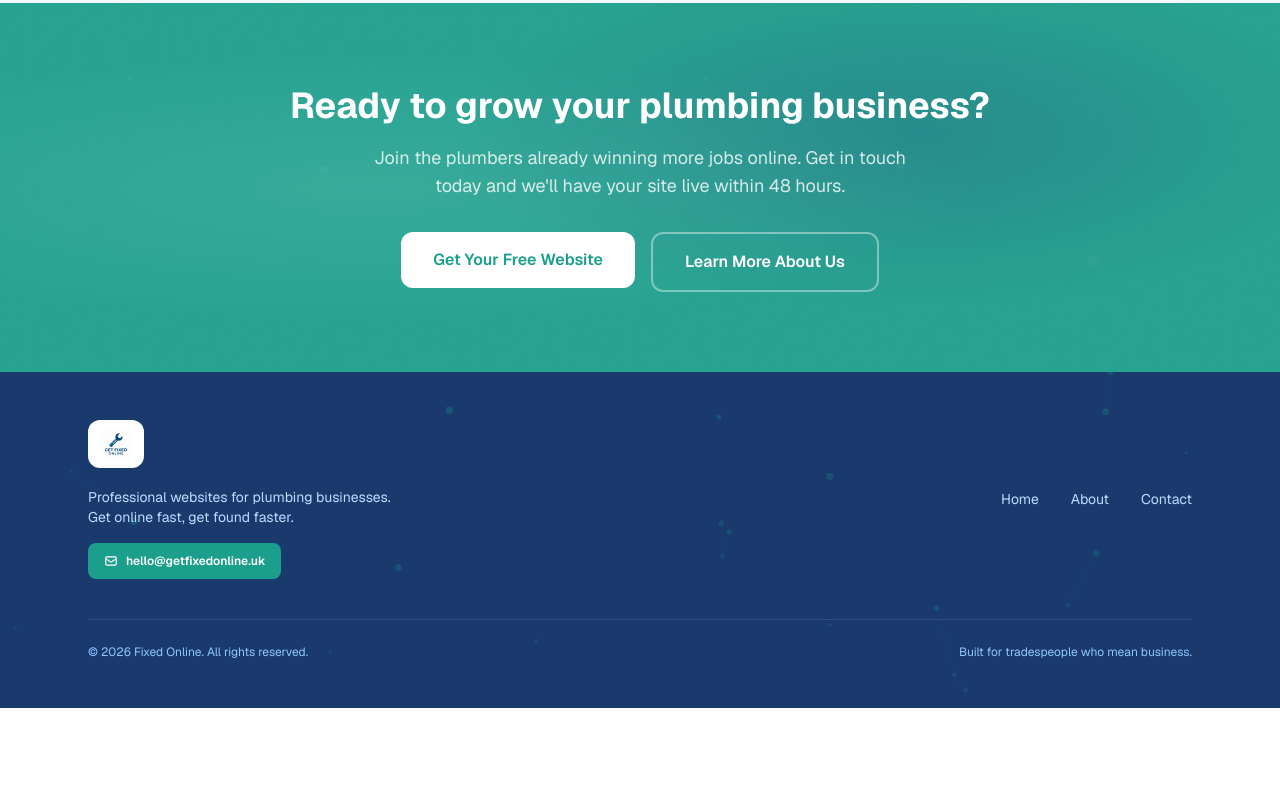
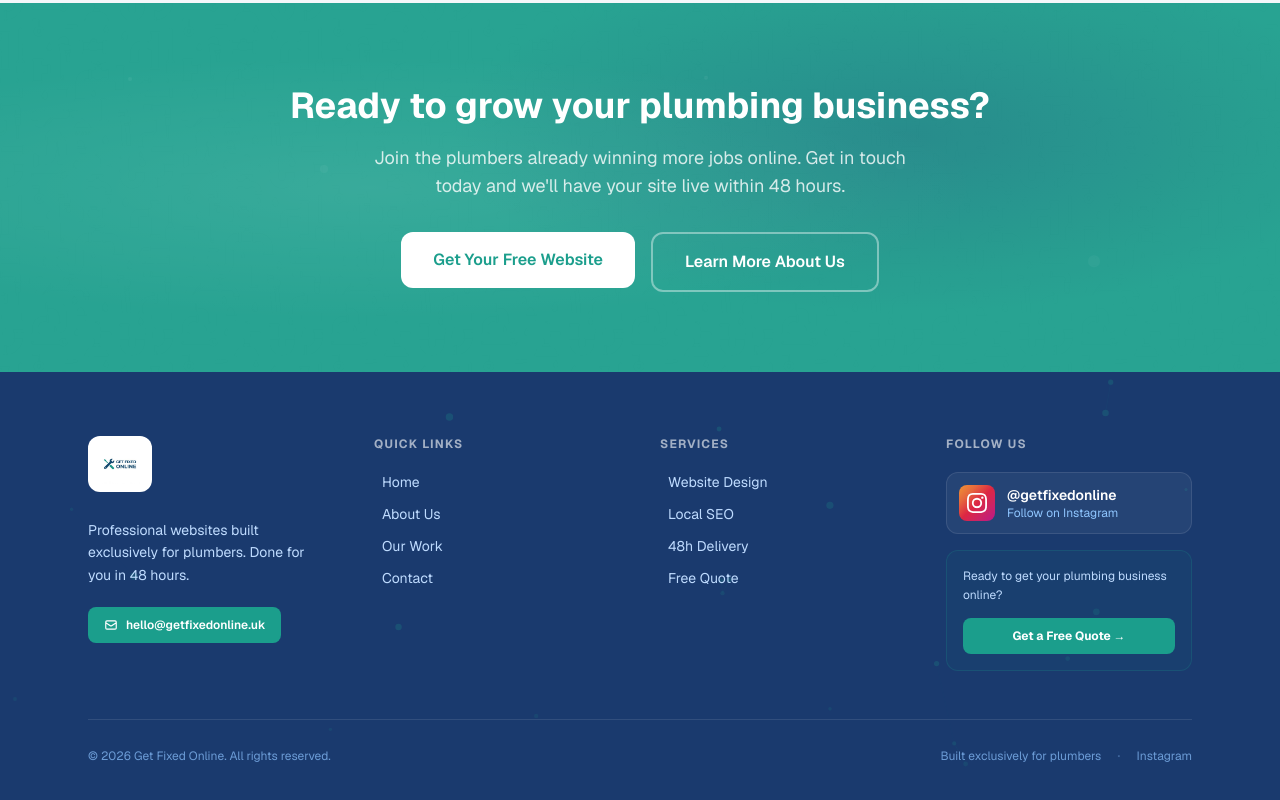
Before and after one commit to NainThriq/fixedonline, a Next.js app: page / in a window 1280 px wide. Shown: the part 5081-5881 px from the top of the page. Before the commit the page ends 5789 px from the top, so only its background shows below. Built offline with nearby package versions, Linux system fonts and the light colour scheme.

Commit message:
New logo + footer redesign: 4-col layout, Instagram link, hover nav animations

```diff
--- a/src/components/Footer.tsx
+++ b/src/components/Footer.tsx
@@ -4,119 +4,73 @@ import Image from "next/image";
 import Link from "next/link";
 import { useEffect, useRef } from "react";
 
-// Animated network canvas for footer background
 function FooterNetwork() {
   const canvasRef = useRef<HTMLCanvasElement>(null);
-
   useEffect(() => {
     const canvas = canvasRef.current;
     if (!canvas) return;
     const ctx = canvas.getContext("2d");
     if (!ctx) return;
-
     let raf: number;
     let w = canvas.offsetWidth;
     let h = canvas.offsetHeight;
     canvas.width = w;
     canvas.height = h;
-
-    // Nodes
     const nodes = Array.from({ length: 22 }, () => ({
-      x: Math.random() * w,
-      y: Math.random() * h,
-      vx: (Math.random() - 0.5) * 0.3,
-      vy: (Math.random() - 0.5) * 0.3,
-      r: Math.random() * 2 + 1,
-      pulse: Math.random() * Math.PI * 2,
+      x: Math.random() * w, y: Math.random() * h,
+      vx: (Math.random() - 0.5) * 0.3, vy: (Math.random() - 0.5) * 0.3,
+      r: Math.random() * 2 + 1, pulse: Math.random() * Math.PI * 2,
     }));
-
     function draw() {
       if (!ctx || !canvas) return;
       ctx.clearRect(0, 0, w, h);
-
-      nodes.forEach((n) => {
-        n.x += n.vx;
-        n.y += n.vy;
-        n.pulse += 0.02;
-        if (n.x < 0 || n.x > w) n.vx *= -1;
-        if (n.y < 0 || n.y > h) n.vy *= -1;
-      });
-
-      // Draw connections
-      nodes.forEach((a, i) => {
-        nodes.slice(i + 1).forEach((b) => {
-          const d = Math.hypot(b.x - a.x, b.y - a.y);
-          if (d < 110) {
-            ctx.beginPath();
-            ctx.moveTo(a.x, a.y);
-            ctx.lineTo(b.x, b.y);
-            ctx.strokeStyle = `rgba(27,158,140,${(1 - d / 110) * 0.18})`;
-            ctx.lineWidth = 0.7;
-            ctx.stroke();
-          }
-        });
-      });
-
-      // Draw nodes
-      nodes.forEach((n) => {
-        const pulse = Math.sin(n.pulse) * 0.5 + 0.5;
-        ctx.beginPath();
-        ctx.arc(n.x, n.y, n.r + pulse * 1.2, 0, Math.PI * 2);
-        ctx.fillStyle = `rgba(27,158,140,${0.25 + pulse * 0.2})`;
-        ctx.fill();
-      });
-
+      nodes.forEach((n) => { n.x += n.vx; n.y += n.vy; n.pulse += 0.02; if (n.x < 0 || n.x > w) n.vx *= -1; if (n.y < 0 || n.y > h) n.vy *= -1; });
+      nodes.forEach((a, i) => { nodes.slice(i + 1).forEach((b) => { const d = Math.hypot(b.x - a.x, b.y - a.y); if (d < 110) { ctx.beginPath(); ctx.moveTo(a.x, a.y); ctx.lineTo(b.x, b.y); ctx.strokeStyle = `rgba(27,158,140,${(1 - d / 110) * 0.18})`; ctx.lineWidth = 0.7; ctx.stroke(); } }); });
+      nodes.forEach((n) => { const p = Math.sin(n.pulse) * 0.5 + 0.5; ctx.beginPath(); ctx.arc(n.x, n.y, n.r + p * 1.2, 0, Math.PI * 2); ctx.fillStyle = `rgba(27,158,140,${0.25 + p * 0.2})`; ctx.fill(); });
       raf = requestAnimationFrame(draw);
     }
+    draw();
+    const obs = new ResizeObserver(() => { w = canvas.offsetWidth; h = canvas.offsetHeight; canvas.width = w; canvas.height = h; });
+    obs.observe(canvas);
+    return () => { cancelAnimationFrame(raf); obs.disconnect(); };
+  }, []);
+  return <canvas ref={canvasRef} className="absolute inset-0 w-full h-full pointer-events-none opacity-50" />;
+}
 
-    draw();
+const navLinks = [
+  { label: "Home", href: "/" },
+  { label: "About Us", href: "/about" },
+  { label: "Our Work", href: "/#our-work" },
+  { label: "Contact", href: "/contact" },
+];
 
-    const observer = new ResizeObserver(() => {
-      w = canvas.offsetWidth;
-      h = canvas.offsetHeight;
-      canvas.width = w;
-      canvas.height = h;
-    });
-    observer.observe(canvas);
-
-    return () => {
-      cancelAnimationFrame(raf);
-      observer.disconnect();
-    };
-  }, []);
-
-  return (
-    <canvas
-      ref={canvasRef}
-      className="absolute inset-0 w-full h-full pointer-events-none opacity-60"
-    />
-  );
-}
+const services = [
+  { label: "Website Design", href: "/contact" },
+  { label: "Local SEO", href: "/contact" },
+  { label: "48h Delivery", href: "/contact" },
+  { label: "Free Quote", href: "/contact" },
+];
 
 export default function Footer() {
   return (
     <footer className="relative bg-navy text-white overflow-hidden">
       <FooterNetwork />
 
-      <div className="relative z-10 max-w-6xl mx-auto px-6 py-12">
-        <div className="flex flex-col md:flex-row md:items-center md:justify-between gap-8">
-          <div>
-            <Link href="/" className="inline-block bg-white rounded-xl px-3 py-2">
-              <Image
-                src="/logo.jpeg"
-                alt="Fixed Online"
-                width={120}
-                height={40}
-                className="h-8 w-auto object-contain"
-              />
+      <div className="relative z-10 max-w-6xl mx-auto px-6 pt-16 pb-8">
+        {/* Main grid */}
+        <div className="grid grid-cols-1 sm:grid-cols-2 lg:grid-cols-4 gap-10 mb-12">
+
+          {/* Col 1 — Brand */}
+          <div className="lg:col-span-1">
+            <Link href="/" className="inline-block bg-white rounded-xl px-3 py-2 mb-5">
+              <Image src="/logo.jpeg" alt="Get Fixed Online" width={140} height={46} className="h-10 w-auto object-contain" />
             </Link>
-            <p className="mt-3 text-sm text-blue-200 max-w-xs">
-              Professional websites for plumbing businesses. Get online fast,
-              get found faster.
+            <p className="text-sm text-blue-200 leading-relaxed mb-5 max-w-[220px]">
+              Professional websites built exclusively for plumbers. Done for you in 48 hours.
             </p>
             <a
               href="mailto:hello@getfixedonline.uk"
-              className="mt-4 inline-flex items-center gap-2 bg-teal hover:bg-teal-dark text-white text-xs font-semibold px-4 py-2.5 rounded-lg transition-all duration-200 hover:shadow-lg hover:-translate-y-0.5"
+              className="inline-flex items-center gap-2 bg-teal hover:bg-teal-dark text-white text-xs font-semibold px-4 py-2.5 rounded-lg transition-all duration-200 hover:-translate-y-0.5"
             >
               <svg className="w-3.5 h-3.5" fill="none" viewBox="0 0 24 24" stroke="currentColor" strokeWidth={2}>
                 <path strokeLinecap="round" strokeLinejoin="round" d="M3 8l7.89 5.26a2 2 0 002.22 0L21 8M5 19h14a2 2 0 002-2V7a2 2 0 00-2-2H5a2 2 0 00-2 2v10a2 2 0 002 2z" />
@@ -125,16 +79,79 @@ export default function Footer() {
             </a>
           </div>
 
-          <nav className="flex flex-col sm:flex-row gap-4 sm:gap-8">
-            <Link href="/" className="text-sm text-blue-200 hover:text-white transition-colors">Home</Link>
-            <Link href="/about" className="text-sm text-blue-200 hover:text-white transition-colors">About</Link>
-            <Link href="/contact" className="text-sm text-blue-200 hover:text-white transition-colors">Contact</Link>
-          </nav>
+          {/* Col 2 — Quick Links */}
+          <div>
+            <h4 className="text-xs font-bold uppercase tracking-widest text-white/60 mb-5">Quick Links</h4>
+            <ul className="space-y-3">
+              {navLinks.map((l) => (
+                <li key={l.label}>
+                  <Link href={l.href} className="text-sm text-blue-200 hover:text-white transition-colors flex items-center gap-2 group">
+                    <span className="w-0 group-hover:w-3 h-px bg-teal transition-all duration-200" />
+                    {l.label}
+                  </Link>
+                </li>
+              ))}
+            </ul>
+          </div>
+
+          {/* Col 3 — Services */}
+          <div>
+            <h4 className="text-xs font-bold uppercase tracking-widest text-white/60 mb-5">Services</h4>
+            <ul className="space-y-3">
+              {services.map((l) => (
+                <li key={l.label}>
+                  <Link href={l.href} className="text-sm text-blue-200 hover:text-white transition-colors flex items-center gap-2 group">
+                    <span className="w-0 group-hover:w-3 h-px bg-teal transition-all duration-200" />
+                    {l.label}
+                  </Link>
+                </li>
+              ))}
+            </ul>
+          </div>
+
+          {/* Col 4 — Follow + CTA */}
+          <div>
+            <h4 className="text-xs font-bold uppercase tracking-widest text-white/60 mb-5">Follow Us</h4>
+
+            {/* Instagram */}
+            <a
+              href="https://www.instagram.com/getfixedonline"
+              target="_blank"
+              rel="noopener noreferrer"
+              className="flex items-center gap-3 p-3 rounded-xl border border-white/10 hover:border-white/20 bg-white/5 hover:bg-white/8 transition-all duration-200 group mb-4"
+            >
+              <div className="w-9 h-9 rounded-lg flex items-center justify-center shrink-0"
+                style={{ background: "linear-gradient(135deg, #f09433 0%, #e6683c 25%, #dc2743 50%, #cc2366 75%, #bc1888 100%)" }}>
+                <svg className="w-5 h-5 text-white" fill="currentColor" viewBox="0 0 24 24">
+                  <path d="M12 2.163c3.204 0 3.584.012 4.85.07 3.252.148 4.771 1.691 4.919 4.919.058 1.265.069 1.645.069 4.849 0 3.205-.012 3.584-.069 4.849-.149 3.225-1.664 4.771-4.919 4.919-1.266.058-1.644.07-4.85.07-3.204 0-3.584-.012-4.849-.07-3.26-.149-4.771-1.699-4.919-4.92-.058-1.265-.07-1.644-.07-4.849 0-3.204.013-3.583.07-4.849.149-3.227 1.664-4.771 4.919-4.919 1.266-.057 1.645-.069 4.849-.069zM12 0C8.741 0 8.333.014 7.053.072 2.695.272.273 2.69.073 7.052.014 8.333 0 8.741 0 12c0 3.259.014 3.668.072 4.948.2 4.358 2.618 6.78 6.98 6.98C8.333 23.986 8.741 24 12 24c3.259 0 3.668-.014 4.948-.072 4.354-.2 6.782-2.618 6.979-6.98.059-1.28.073-1.689.073-4.948 0-3.259-.014-3.667-.072-4.947-.196-4.354-2.617-6.78-6.979-6.98C15.668.014 15.259 0 12 0zm0 5.838a6.162 6.162 0 100 12.324 6.162 6.162 0 000-12.324zM12 16a4 4 0 110-8 4 4 0 010 8zm6.406-11.845a1.44 1.44 0 100 2.881 1.44 1.44 0 000-2.881z" />
+                </svg>
+              </div>
+              <div>
+                <div className="text-sm font-semibold text-white group-hover:text-teal transition-colors">@getfixedonline</div>
+                <div className="text-xs text-blue-300">Follow on Instagram</div>
+              </div>
+            </a>
+
+            {/* CTA card */}
+            <div className="p-4 rounded-xl border border-teal/20 bg-teal/5">
+              <p className="text-xs text-blue-200 mb-3 leading-relaxed">Ready to get your plumbing business online?</p>
+              <Link href="/contact"
+                className="block text-center bg-teal hover:bg-teal-dark text-white text-xs font-bold py-2.5 rounded-lg transition-colors">
+                Get a Free Quote →
+              </Link>
+            </div>
+          </div>
         </div>
 
-        <div className="mt-10 pt-6 border-t border-white/10 flex flex-col sm:flex-row sm:items-center sm:justify-between gap-2">
-          <p className="text-xs text-blue-300">© {new Date().getFullYear()} Fixed Online. All rights reserved.</p>
-          <p className="text-xs text-blue-300">Built for tradespeople who mean business.</p>
+        {/* Bottom bar */}
+        <div className="border-t border-white/10 pt-6 flex flex-col sm:flex-row items-center justify-between gap-3">
+          <p className="text-xs text-blue-300/70">© {new Date().getFullYear()} Get Fixed Online. All rights reserved.</p>
+          <div className="flex items-center gap-4">
+            <span className="text-xs text-blue-300/70">Built exclusively for plumbers</span>
+            <span className="text-blue-300/30">·</span>
+            <a href="https://www.instagram.com/getfixedonline" target="_blank" rel="noopener noreferrer"
+              className="text-xs text-blue-300/70 hover:text-white transition-colors">Instagram</a>
+          </div>
         </div>
       </div>
     </footer>
```
Also changed, not shown: public/logo.jpeg.
